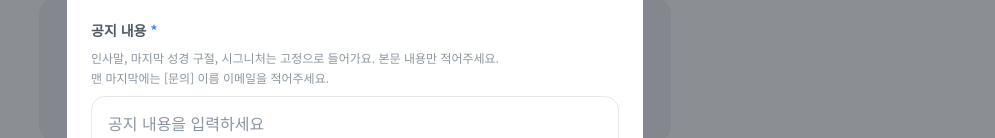
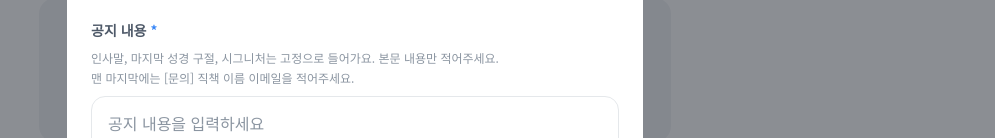
Before and after one commit to juuhaa123/tft-notice-system, a Next.js app: page / in a window 1280 px wide. Both pictures are taken after a click on the button "의뢰 추가". Shown: the part 400-538 px from the top of the page, without its empty margins (285-1280 px from the left). Built offline with nearby package versions, Linux system fonts and the light colour scheme.

Commit message:
Add files via upload

```diff
--- a/app/page.tsx
+++ b/app/page.tsx
@@ -224,7 +224,7 @@ function RequestForm({
             <p className="mb-2 text-xs leading-5 text-muted">
               인사말, 마지막 성경 구절, 시그니처는 고정으로 들어가요. 본문 내용만 적어주세요.
               <br />
-              맨 마지막에는 [문의] 이름 이메일을 적어주세요.
+              맨 마지막에는 [문의] 직책 이름 이메일을 적어주세요.
             </p>
             <textarea
               name="content"
```
